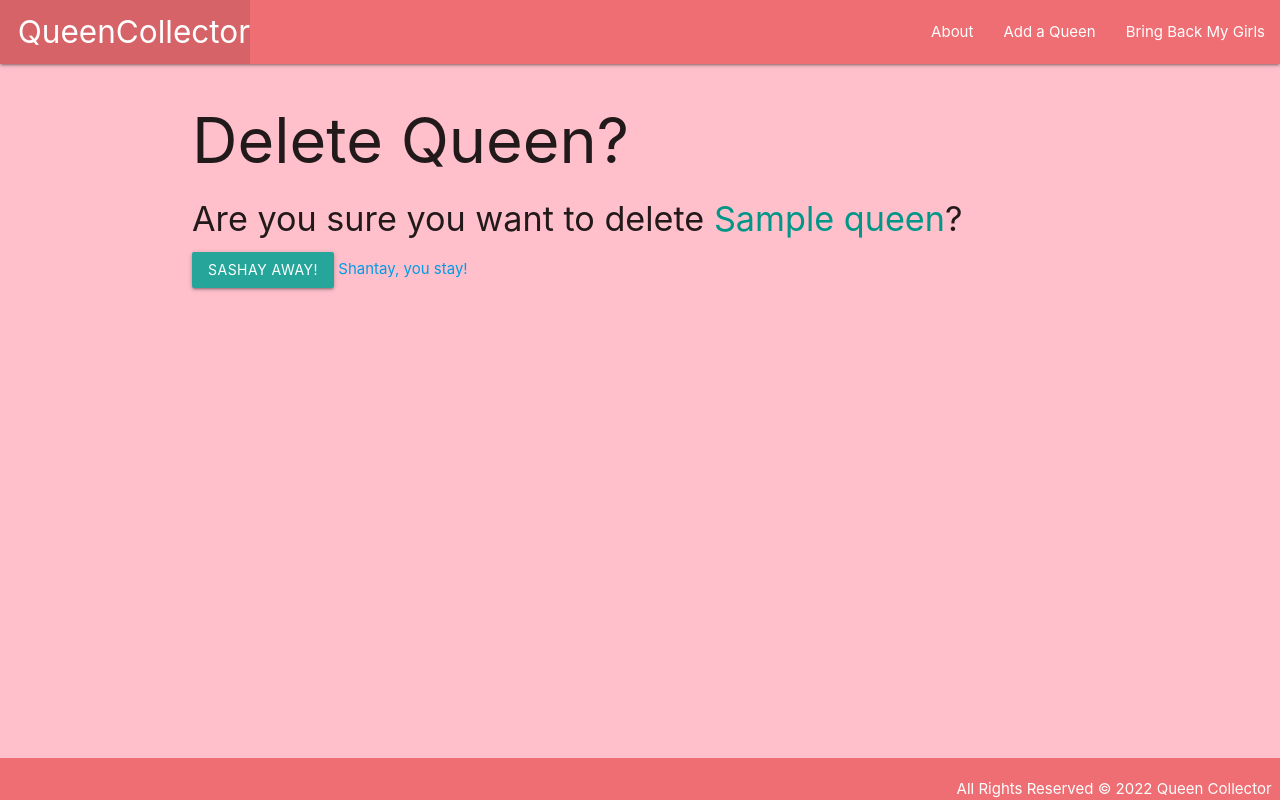
After one commit to sean-watson30/queen-collector, a Django app: page /queens/1/delete in a window 1280 px wide. The commit adds this page. Run offline with Django 4.2, Linux system fonts and the light colour scheme; tables that the repository leaves empty hold one stand-in row (values such as "Sample post").

Commit message:
working full CRUD

```diff
--- a/main_app/models.py
+++ b/main_app/models.py
@@ -1,5 +1,6 @@
 from django.db import models
 from django.forms import BooleanField
+from django.urls import reverse
 
 # Create your models here.
 class Queen(models.Model):
@@ -9,3 +10,5 @@ class Queen(models.Model):
   winner = BooleanField()
   def __str__(self):
     return self.name
+  def get_absolute_url(self):
+    return reverse('detail', kwargs={'queen_id': self.id})
--- a/main_app/templates/base.html
+++ b/main_app/templates/base.html
@@ -26,8 +26,12 @@
             </li>
           </ul>
           <ul class="right">
-            <li><a href="/about">About</a></li>
-            <li><a href="/queens">Bring Back My Girls</a></li>
+            <li><a href="{% url 'about' %}">About</a></li>
+            <!-- new link below -->
+            <li><a href="{% url 'queens_create' %}">Add a Queen</a></li>
+            <li><a href="{% url 'index' %}">Bring Back My Girls</a></li>
+            <!-- <li><a href="/about">About</a></li>
+            <li><a href="/queens">Bring Back My Girls</a></li> -->
           </ul>
         </div>
       </nav>
--- /dev/null
+++ b/main_app/templates/main_app/queen_confirm_delete.html
@@ -0,0 +1,14 @@
+{% extends 'base.html' %} {% block content %}
+<h1>Delete Queen?</h1>
+
+<h4>
+  Are you sure you want to delete <span class="teal-text">{{ object.name }}</span>?
+</h4>
+
+<form action="" method="POST">
+  {% csrf_token %}
+  <input type="submit" value="Sashay Away!" class="btn">
+  <a href="{% url 'detail' queen.id %}">Shantay, you stay!</a>
+</form>
+
+{% endblock %}
--- a/main_app/templates/queens/detail.html
+++ b/main_app/templates/queens/detail.html
@@ -13,6 +13,10 @@
     <p>(no wins yet)</p>
     {% endif %}
   </div>
+  <div class="card-action">
+    <a href="{% url 'queens_update' queen.id %}">Edit</a>
+    <a href="{% url 'queens_delete' queen.id %}">Delete</a>
+  </div>
 </div>
 
 {% endblock %}
--- a/main_app/urls.py
+++ b/main_app/urls.py
@@ -5,5 +5,8 @@ urlpatterns = [
   path('', views.home, name='home'),
   path('about/', views.about, name='about'),
   path('queens/', views.queens_index, name='index'),
-  path('queens/<int:queen_id>', views.queens_detail, name='detail')
+  path('queens/<int:queen_id>', views.queens_detail, name='detail'),
+  path('queens/create/', views.QueenCreate.as_view(), name='queens_create'),
+  path('queens/<int:pk>/update', views.QueenUpdate.as_view(), name='queens_update'),
+  path('queens/<int:pk>/delete', views.QueenDelete.as_view(), name='queens_delete'),
 ]
--- a/main_app/views.py
+++ b/main_app/views.py
@@ -1,5 +1,6 @@
 from django.shortcuts import render
 from django.http import HttpResponse
+from django.views.generic.edit import CreateView, UpdateView, DeleteView
 from .models import Queen
 
 # Create your views here.
@@ -29,3 +30,17 @@ def queens_index(request):
 def queens_detail(request, queen_id):
   queen = Queen.objects.get(id=queen_id)
   return render(request, 'queens/detail.html', { 'queen': queen })
+
+class QueenCreate(CreateView):
+  model = Queen
+  fields = '__all__'
+  success_url = '/queens'
+
+class QueenUpdate(UpdateView):
+  model = Queen
+  fields = ['season', 'description']
+# add 'winner' above?
+
+class QueenDelete(DeleteView):
+  model = Queen
+  success_url = '/queens/'
```
Also changed, not shown: main_app/templates/main_app/queen_form.html (added, +14 -0 lines).
